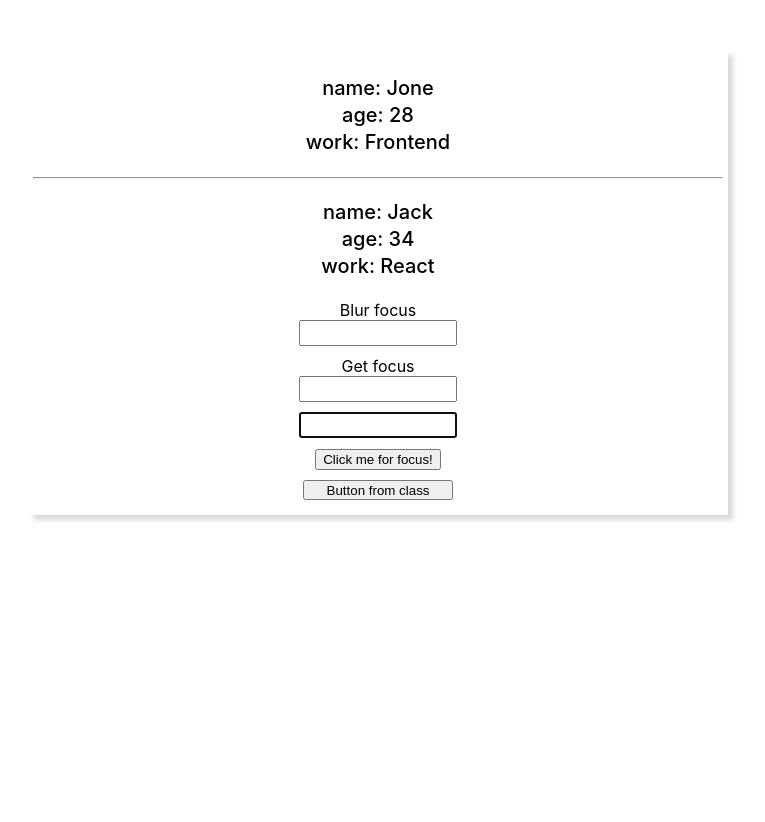
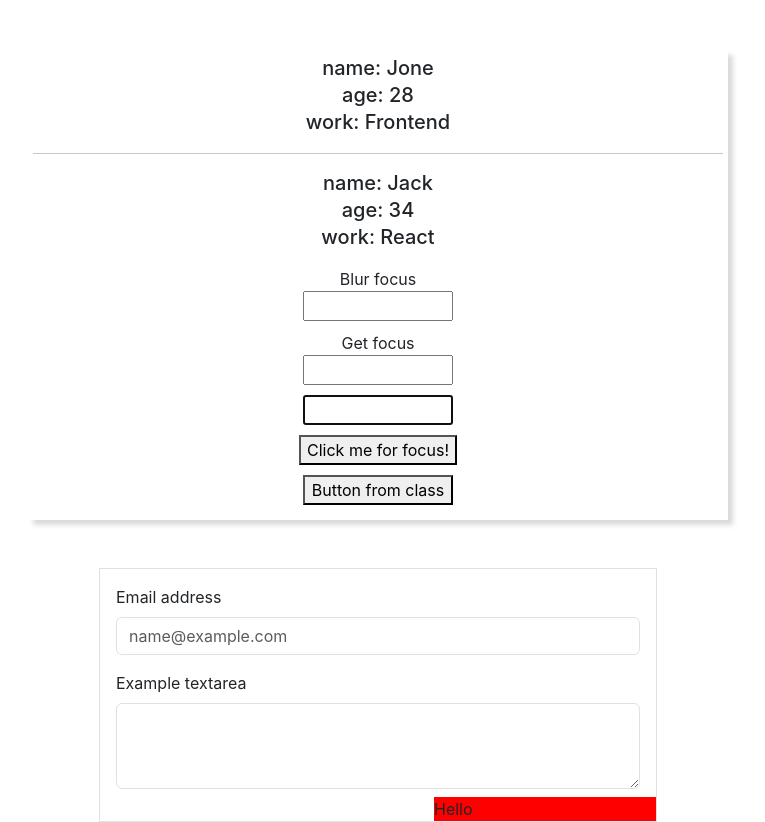
Before and after one commit to Waldemar-00/empty, a React (Create React App) app: page / in a window 1280 px wide. Shown: the whole page, without its empty margins (262-1027 px from the left). Before the commit the page ends 800 px from the top, so only its background shows below. Built offline with nearby package versions, Linux system fonts and the light colour scheme.

Commit message:
added from with React-bootstrap, and Bootstrap, for learning React-portal

```diff
--- a/package.json
+++ b/package.json
@@ -6,7 +6,9 @@
     "@testing-library/jest-dom": "^5.16.5",
     "@testing-library/react": "^13.4.0",
     "@testing-library/user-event": "^13.5.0",
+    "bootstrap": "^5.3.0",
     "react": "^18.2.0",
+    "react-bootstrap": "^2.7.4",
     "react-dom": "^18.2.0",
     "react-scripts": "5.0.1",
     "web-vitals": "^2.1.4"
--- a/public/index.html
+++ b/public/index.html
@@ -9,6 +9,7 @@
       name="description"
       content="Web site created using create-react-app"
     />
+    <link href="https://cdn.jsdelivr.net/npm/bootstrap@5.3.0/dist/css/bootstrap.min.css" rel="stylesheet" integrity="sha384-9ndCyUaIbzAi2FUVXJi0CjmCapSmO7SnpJef0486qhLnuZ2cdeRhO02iuK6FUUVM" crossorigin="anonymous">
     <link rel="apple-touch-icon" href="%PUBLIC_URL%/logo192.png" />
     <!--
       manifest.json provides metadata used when your web app is installed on a
@@ -39,5 +40,6 @@
       To begin the development, run `npm start` or `yarn start`.
       To create a production bundle, use `npm run build` or `yarn build`.
     -->
+    <script src="https://cdn.jsdelivr.net/npm/bootstrap@5.3.0/dist/js/bootstrap.bundle.min.js" integrity="sha384-geWF76RCwLtnZ8qwWowPQNguL3RmwHVBC9FhGdlKrxdiJJigb/j/68SIy3Te4Bkz" crossorigin="anonymous"></script>
   </body>
 </html>
--- a/src/App.css
+++ b/src/App.css
@@ -16,11 +16,12 @@
 }
 .inputRef {
   width: 150px;
-  height: 20px;
+  height: 30px;
   display: block;
   margin: 0 auto;
   margin-bottom: 10px;
 }
 .btnRef {
+  height: 30px;
   margin-bottom: 10px;
 }
--- a/src/App.js
+++ b/src/App.js
@@ -1,5 +1,6 @@
 import './App.css'
 import InsertText from './InsertText'
+import Portal from './Portal'
 function App() {
   const name = 'Jone'
   const age = 28
@@ -9,12 +10,15 @@ function App() {
     job: 'React'
   }
   return (
+    <>
     <div className="div">
       <p>name: {name} <br/> age: {age} <br/> work: {object.work}</p>
       <hr/>
       <p>name: {array[0]} <br /> age: {array[1]} <br /> work: {object.job}</p>
-      <InsertText/>
-    </div>
+      <InsertText />
+      </div>
+      <Portal />
+    </>
   )
 }
 
--- a/src/InsertText.js
+++ b/src/InsertText.js
@@ -2,7 +2,6 @@ import React from 'react'
 import './App.css'
 
 class InsertText extends React.Component {
-  inputtRef = null
   buttonRef = React.createRef()
   buttonFromClass = React.createRef()
   blurFocus = React.createRef()
--- /dev/null
+++ b/src/Portal.js
@@ -0,0 +1,42 @@
+import React, {Component} from 'react';
+import { Container } from 'react-bootstrap';
+import './App.css';
+
+class Form extends Component {
+
+    render() {
+        return (
+            <Container>
+                <form className="w-50 border mt-5 p-3 m-auto"
+                style={{'overflow': 'hidden',
+                        'position': 'relative'}}>
+                    <div className="mb-3">
+                        <label htmlFor="exampleFormControlInput1" className="form-label">Email address</label>
+                        <input  type="email" className="form-control" id="exampleFormControlInput1" placeholder="name@example.com"/>
+                    </div>
+                    <div className="mb-3">
+                        <label htmlFor="exampleFormControlTextarea1" className="form-label">Example textarea</label>
+                        <textarea className="form-control" id="exampleFormControlTextarea1" rows="3"></textarea>
+                    </div>
+                    <div
+                    style={{'width': '500px',
+                            'height': '150px',
+                            'backgroundColor': 'red',
+                            'position': 'absolute',
+                            'right': '-50%',
+                            'bottom': '-50%'}}>
+                        Hello
+                    </div>
+                </form>
+            </Container>
+        )
+    }
+}
+
+function Portal() {
+    return (
+        <Form/>
+    );
+}
+
+export default Portal;
```
Also changed, not shown: 1 other file (tests, documents, lock files or other folders).
